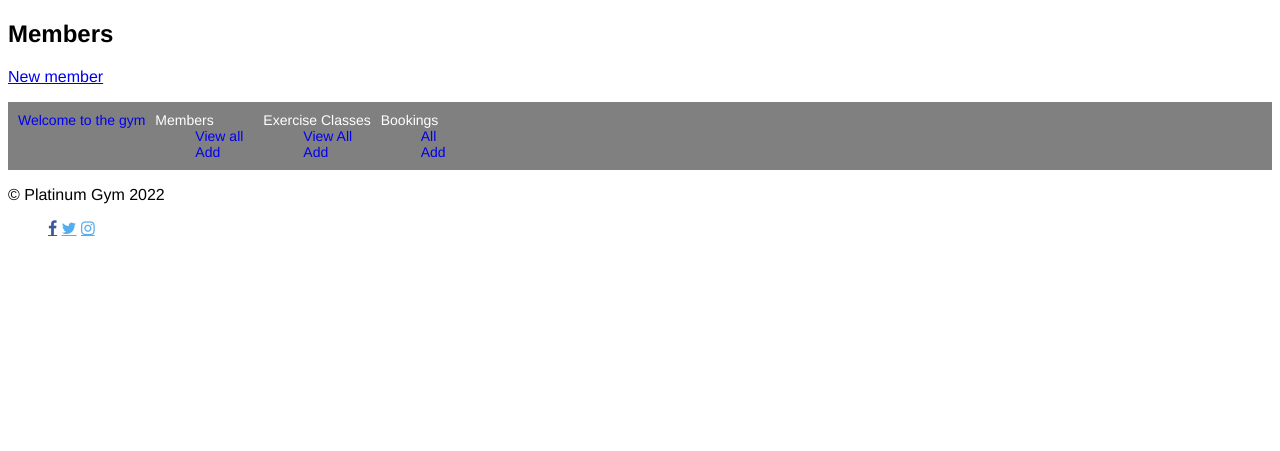
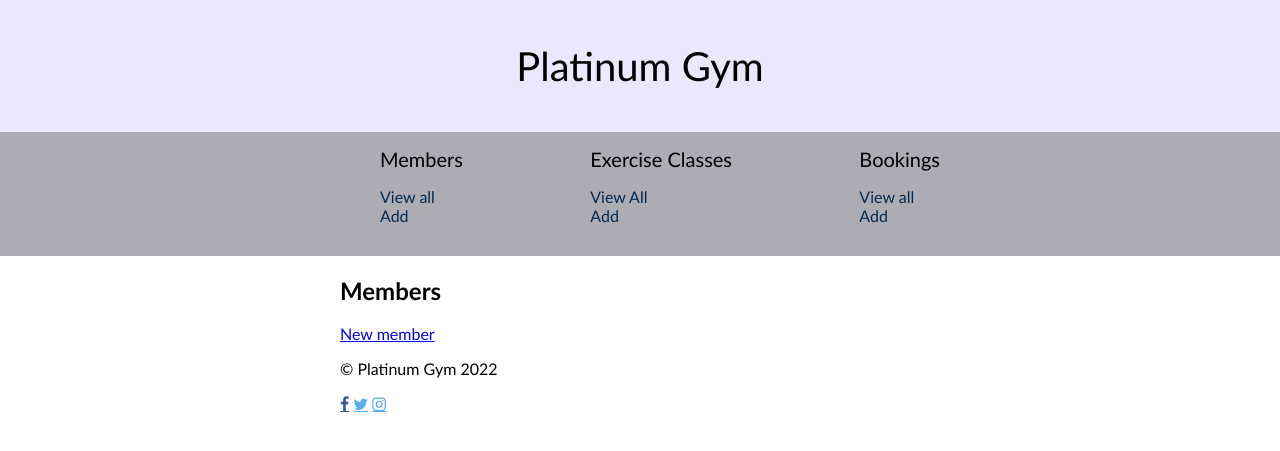
Before and after one commit to AMG05/gym_app, a Flask app: page /members in a window 1280 px wide. Shown: the top 451 px of the page. Run offline with Flask 2, Linux system fonts and the light colour scheme; data that the repository does not hold is empty; some libraries are stand-ins or nearby versions.

Commit message:
third commit

```diff
--- a/static/style.css
+++ b/static/style.css
@@ -1,8 +1,8 @@
 /* h1 {
     background-color: #ADACB5;
-  }
+  } */
 
-  div {
+  /* div {
     background-color: #EAE8FF;
   }
 
@@ -13,15 +13,72 @@
   body {
     background-color: #d8d5db;
   } */
+body {
+    margin:0;
+    font-family:'Trebuchet MS', 'Lucida Sans Unicode', 'Lucida Grande', 'Lucida Sans', Arial, sans-serif
+}
 
 
 
+.container {
+max-width: 37.5rem;
+margin: 0 auto;
+padding: 0 2rem;
 
+}
 
-.header {
-    background-color: #F1F1F1;
+.nav-bar {
+    background-color: #B0D7FF;
+    position: sticky;
+    top: 0;
+    z-index:100;
+}
+
+.menu {
+    list-style: none;
+    display: flex;
+    justify-content: space-between;
+    margin:0;
+}
+
+header {
+    background-color: #EAE8FF;
     text-align: center;
-    padding: 20px;
+    padding: 15px;
+    margin: 0;
+
+  }
+
+  .header_title {
+    font-size: 40px;
+    font-weight: lighter;
+  }
+
+  .nav-bar-container {
+    background-color: #ADACB5;
+    padding: 15px;
+  }
+
+  .nav-bar-title {
+    margin: 0;
+    padding: 0;
+    font-size: 20px;
+  }
+
+  .nav-bar-p a {
+    color: #002952;
+    text-decoration: none;
+  }
+
+  .nav-bar-p a:hover {
+    color:white;
+  }
+
+  .members_background {
+    background-color: #d8d5db;
+    border-radius: 8px;
+    padding: 2px;
+    margin: 10px;
   }
 
   /* #grid_container {
@@ -36,7 +93,7 @@
     ;
   } */
 
-  #nav {
+  /* #nav {
     text-decoration: none;
     padding: 4px;
     text-align: left;
@@ -57,7 +114,7 @@ body>header {
     display: flex;
     justify-content: space-between;
     align-items: center; /* NEW */
-}
+} */
 
 
 
@@ -106,7 +163,7 @@ body>header {
     color: #55ACEE;
   }
 
-  body{
+  /* body{
     font-family: "Helvetica", arial, sans-serif; font-size: 16px;
   }
 
@@ -201,4 +258,4 @@ body>header {
 
   table {
     width: 50%;
-  } */
+  } */ */
--- a/templates/Members/index.html
+++ b/templates/Members/index.html
@@ -10,7 +10,7 @@
 <ul>
     {% for member in members %}
 
-    <section>
+    <section class="members_background">
         <h3>{{ member.name }} - {{ member.age }} - {{ member.membership_type }} </h3>
         <a href="/members/{{ member.id }}/edit">Edit</a>
         <form action="/members/{{ member.id }}/delete" method="POST">
--- a/templates/base.html
+++ b/templates/base.html
@@ -9,51 +9,65 @@
     <title>Platinum Gym</title>
 </head>
 <body>
+  <header>
+    <div class="container">
+        <h1 class="header_title">Platinum Gym</h1>
+    </div>
 
-    <section id="content">
-        {% block content %}
 
-        {% endblock%}
-    </section>
-    <body>
-        <main class="flex flex--row">
-            <nav>
+  </header>
+
+            <nav class="nav-bar-container">
+                <section class="container">
+
                         <ul class="menu">
-                    <li><a href="/">Welcome to the gym</a></li>
+
                             <li>
-                        Members
-                        <ul>
-                            <li><a href="/members">View all</a></li>
-                            <li><a href="/members/new">Add</a></li>
-                        </ul>
+                                <p class="nav-bar-title">Members</p>
+
+                                    <p class="nav-bar-p">
+                                        <a href="/members">View all</a><br>
+                                        <a href="/members/new">Add</a>
+                                    </p>
+
                             </li>
                             <li>
-                        Exercise Classes
-                        <ul>
-                            <li><a href="/exerciseClasses">View All</a></li>
-                            <li><a href="/exerciseClasses/new">Add</a></li>
-                        </ul>
+                                <p class="nav-bar-title">Exercise Classes</p>
+
+                                    <p class="nav-bar-p">
+                                        <a href="/exerciseClasses">View All</a><br>
+                                        <a href="/exerciseClasses/new">Add</a>
+                                    </p>
+
                             </li>
                             <li>
-                        Bookings
-                        <ul>
-                            <li><a href="/bookings">All</a></li>
-                            <li><a href="/booking/new">Add</a></li>
+                                <p class="nav-bar-title">Bookings</p>
 
-                        </ul>
+                                    <p class="nav-bar-p">
+                                        <a href="/bookings">View all</a><br>
+                                        <a href="/booking/new">Add</a>
+                                    </p>
+
                             </li>
 
                         </ul>
+
+                </section>
             </nav>
 
+            <main>
+                <section class="container">
+                    {% block content %}
+                    {% endblock%}
+                </section>
             </main>
 </body>
-<footer id="footer">
+<footer id="footer" class="container">
         <p>&copy; Platinum Gym 2022</p>
       </footer> <div>
       <div id="footer_lists">
 
-        <ul>
+        <ul class="container">
             <a href="#" class="fa fa-facebook"></a>
             <a href="#" class="fa fa-twitter"></a>
             <a href="#" class="fa fa-instagram"></a>
--- a/templates/index.html
+++ b/templates/index.html
@@ -1,6 +1,6 @@
 {% extends 'base.html' %}
 {% block content %}
-<h1>Platinum Gym</h1>
+
 
 <p>The best of lifestyle, fitness and leisure in one environment!</p>
 {% endblock %}
```
Lines whose indentation alone changed are shown as unchanged.
